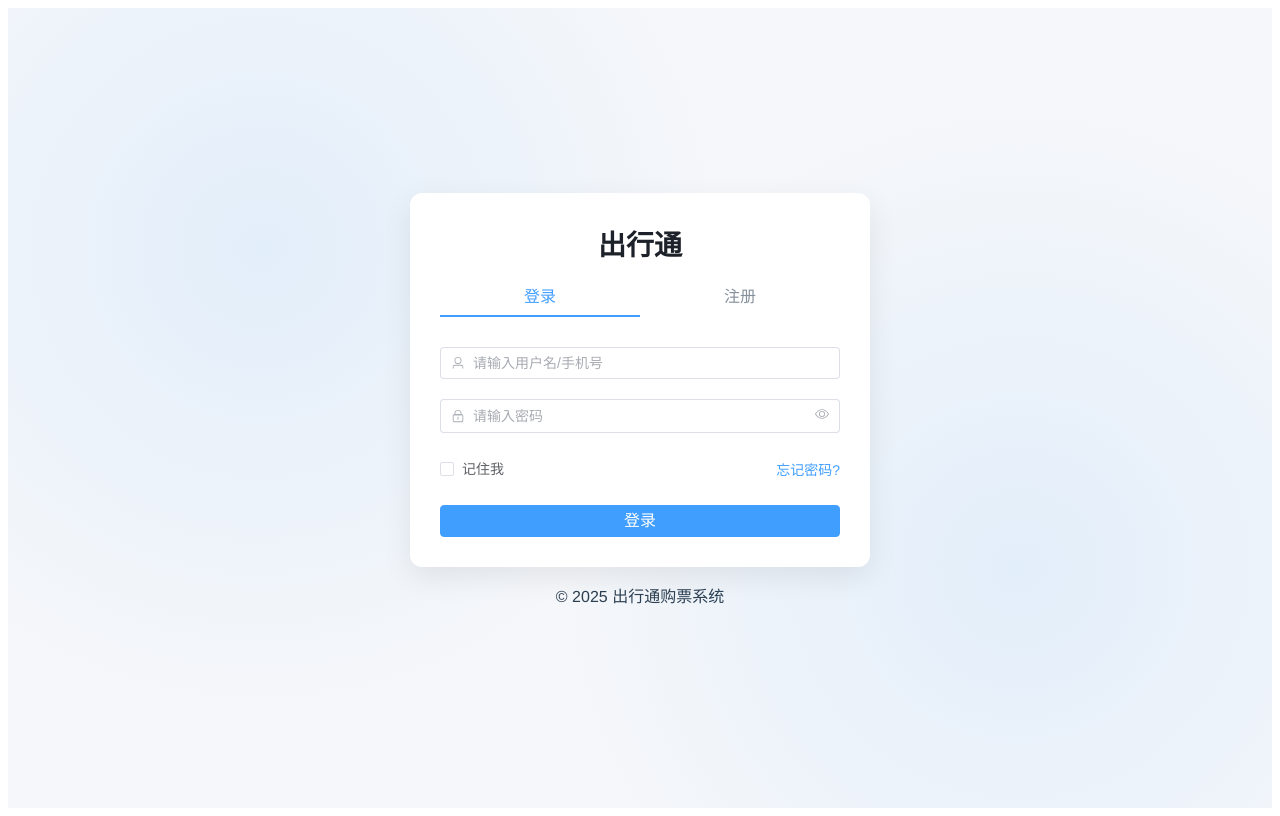
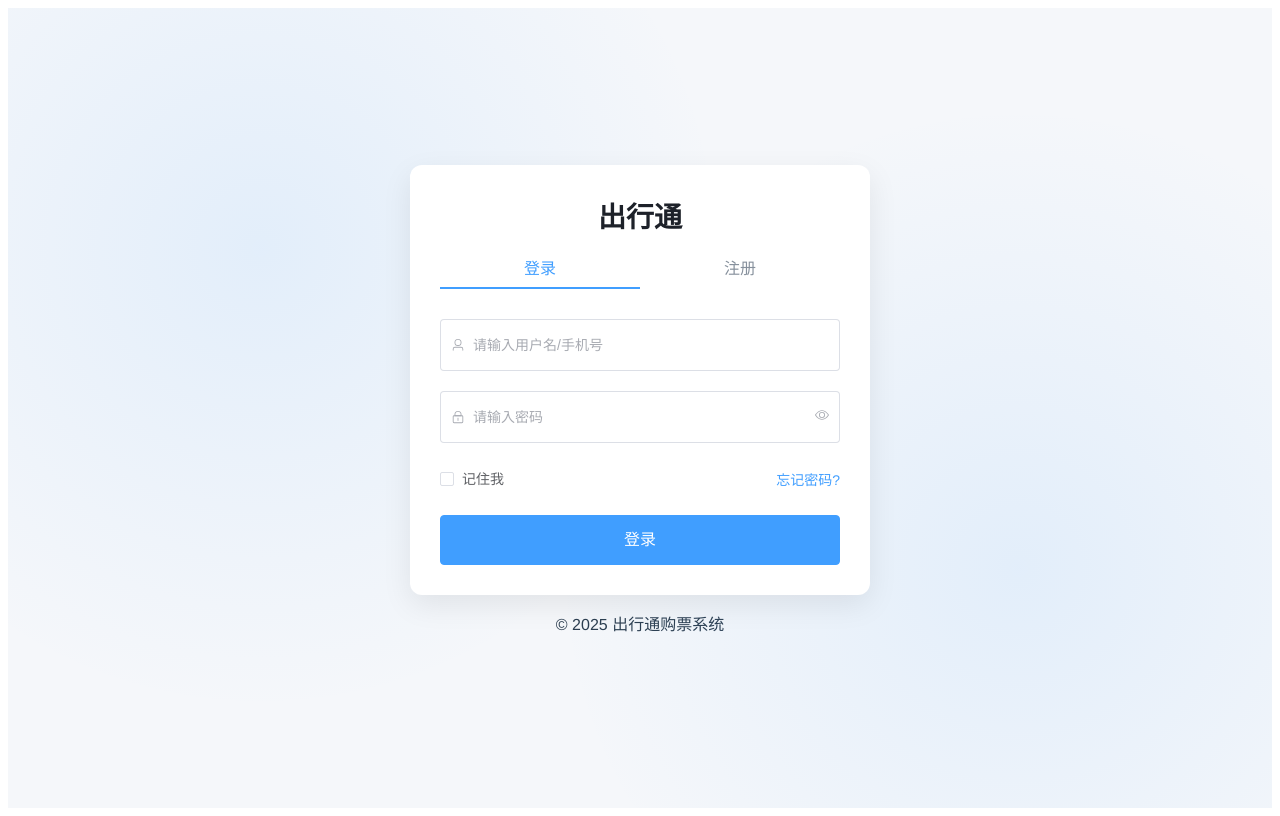
Before and after one commit to zheng0456/ticketing_system, a Vue app: page / in a window 1280 px wide. Built offline with nearby package versions, Linux system fonts and the light colour scheme.

Commit message:
style(login): 统一表单元素高度为50px
- 设置.el-input__wrapper高度为50px
- 设置.el-button高度为50px
- 保持表单元素高度一致性

```diff
--- a/src/components/login.vue
+++ b/src/components/login.vue
@@ -391,6 +391,15 @@ export default {
   width: 100%;
 }
 
+/* 设置表单元素高度为50px */
+.auth-form :deep(.el-input__wrapper) {
+  height: 50px;
+}
+
+.auth-form :deep(.el-button) {
+  height: 50px;
+}
+
 .el-form-item {
   margin-bottom: 20px;
 }
```
